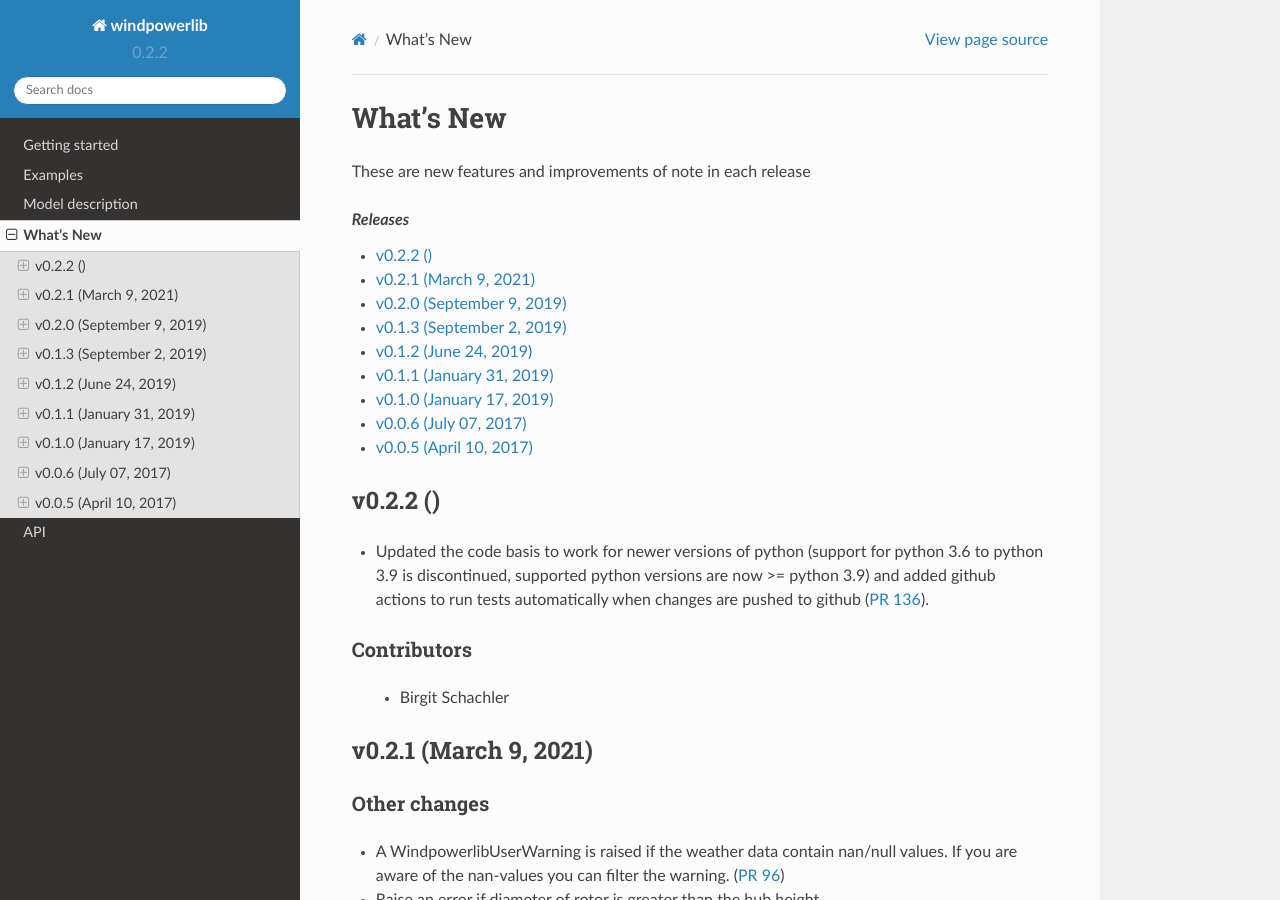
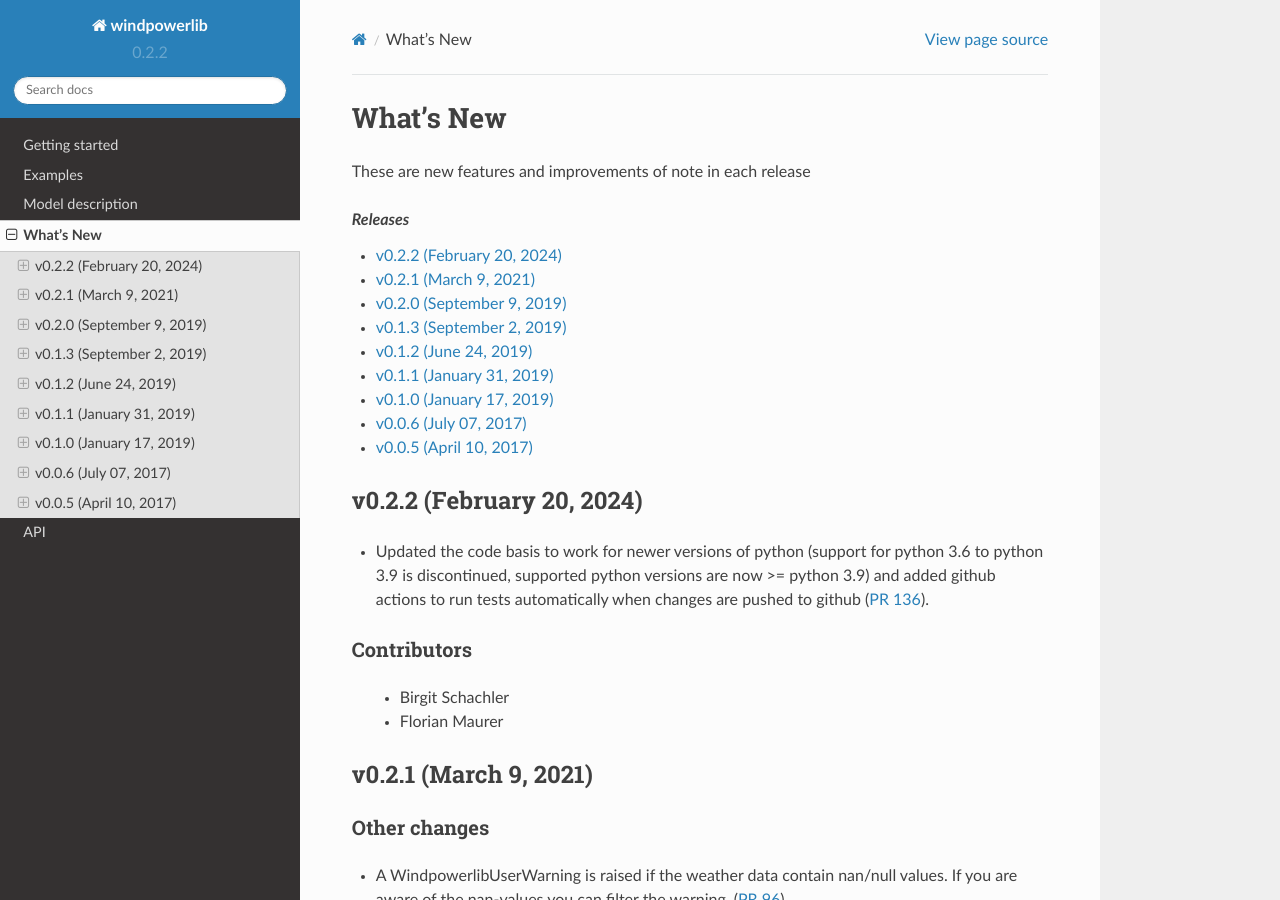
Before and after one commit to wind-python/windpowerlib, a Sphinx documentation site: the page built from doc/whats_new.rst, in a window 1280 px wide and 900 px high. Built offline with Sphinx 7.4.7 and the Read the Docs theme 2.0.0, drawn with Linux system fonts in a browser that asks for light colours; formulas are drawn with MathJax 3; pages that are not in the unit, such as notebooks, are missing from menus.

Commit message:
Set release date and add contributor

```diff
--- a/doc/whatsnew/v0-2-2.rst
+++ b/doc/whatsnew/v0-2-2.rst
@@ -1,4 +1,4 @@
-v0.2.2 ()
+v0.2.2 (February 20, 2024)
 ++++++++++++++++++++++++++++++
 
 * Updated the code basis to work for newer versions of python (support for python 3.6 to
@@ -9,3 +9,4 @@ v0.2.2 ()
 Contributors
 ############
  * Birgit Schachler
+ * Florian Maurer
```
